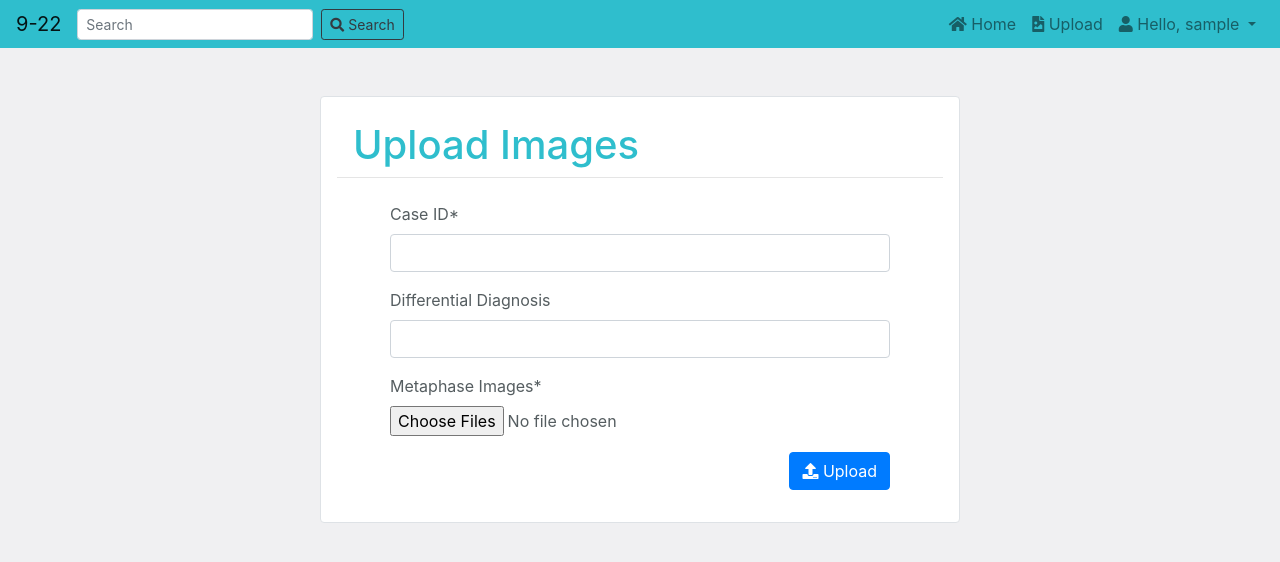
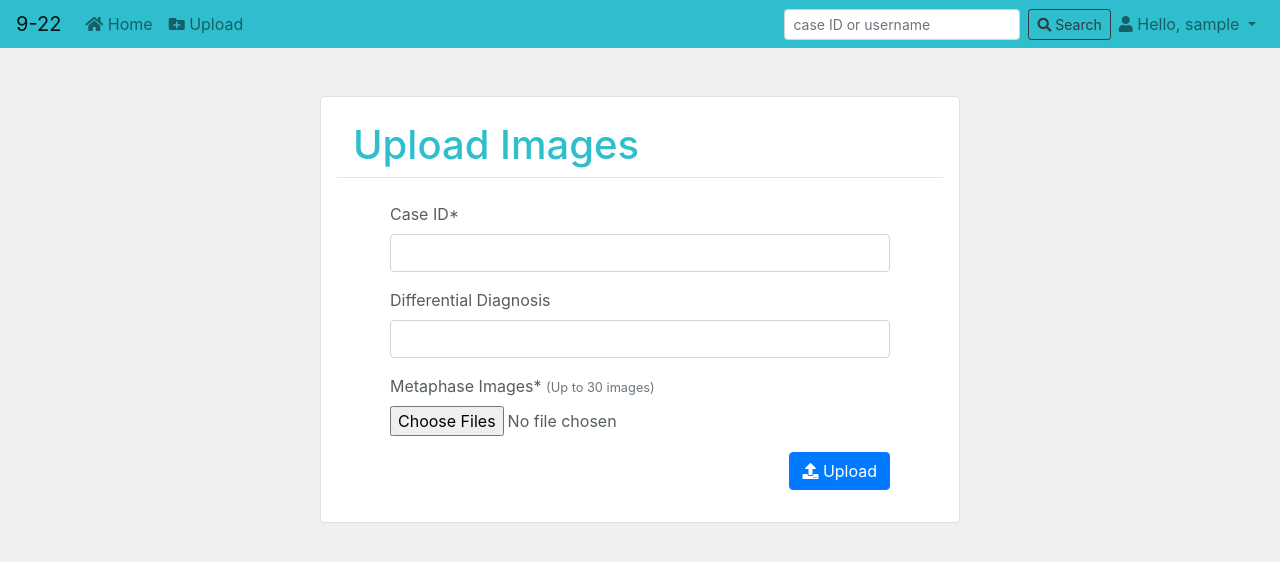
Before and after one commit to tamjtm/nine_twentytwo, a Django app: page /upload/ in a window 1280 px wide. Shown: the top 562 px of the page. Run offline with Django 3.2, Linux system fonts and the light colour scheme; the visitor is signed in with stand-in values (Sample User, id 1); parts of the project's set-up code (start-up, migrations or seed data) failed here and were passed over; some libraries are stand-ins or nearby versions.

Commit message:
improve some UI & limit images uploading

```diff
--- a/templates/base_generic.html
+++ b/templates/base_generic.html
@@ -46,22 +46,24 @@
         </button>
 
         <div class="collapse navbar-collapse " id="myNavbar">
-            <form class="form-inline my-2 my-lg-0" action="{% url 'index' %}" method="get">
-                <input name="search" class="form-control form-control-sm mr-sm-2" type="search" placeholder="Search"
-                       aria-label="Search">
-                <button class="btn btn-sm btn-outline-dark my-2 my-sm-0" type="submit"><i class="fas fa-search"></i>
-                    Search
-                </button>
-            </form>
-            <ul class="navbar-nav ml-auto mt-2 mt-lg-0 ">
+            <ul class="navbar-nav mt-2 mt-lg-0 ">
                 <li class="nav-item">
                     <a class="nav-link" href="{% url 'index' %}"><i class="fas fa-home"></i> Home</a>
                 </li>
                 {% if perms.verification.add_metaphaseimage %}
                 <li class="nav-item">
-                    <a class="nav-link" href="/upload"><i class="fas fa-file-image"></i> Upload</a>
+                    <a class="nav-link" href="/upload"><i class="fas fa-folder-plus"></i> Upload</a>
                 </li>
                 {% endif %}
+            </ul>
+            <ul class="navbar-nav ml-auto mt-2 mt-lg-0 ">
+                <form class="form-inline my-2 my-lg-0" action="{% url 'index' %}" method="get">
+                    <input name="search" class="form-control form-control-sm mr-sm-2" type="search" placeholder="case ID or username"
+                           aria-label="Search">
+                    <button class="btn btn-sm btn-outline-dark my-2 my-sm-0" type="submit"><i class="fas fa-search"></i>
+                        Search
+                    </button>
+                </form>
                 <li class="nav-item dropdown">
                     <a class="nav-link dropdown-toggle" href="#" id="navbarDropdown" role="button" data-toggle="dropdown" aria-haspopup="true" aria-expanded="false">
                         <i class="fas fa-user"></i> Hello, {{ user.get_username }}
@@ -81,7 +83,7 @@
             </ul>
         </div>
         {% else %}
-        <a class="navbar-brand text-uppercase" href="/allcases">Nine-Twentytwo</a>
+        <a class="navbar-brand text-uppercase" href="/allcases">9-22</a>
     {% endif %}
     </nav>
     {% endblock %}
@@ -89,6 +91,5 @@
 <div id="content" class="main pt-5">
     {% block content %}{% endblock %}
 </div>
-
 </body>
 </html>
--- a/templates/registration/login.html
+++ b/templates/registration/login.html
@@ -21,8 +21,7 @@
 <div class="d-flex mt-5"></div>
 {% endif %}
 <div class="border rounded mt-3 mx-auto bg-white" style="width: 400px; color: #555D60;">
-    <h3 class="mt-3 text-center" style="color: #2FBECD;">Login</h3>
-        <h5 class="mb-3 text-secondary text-center">Continue to 9-22</h5>
+    <h3 class="my-3 text-center" style="color: #2FBECD;">Login</h3>
         <hr class="mt-0 mb-4">
         <form method="post" action="{% url 'login' %}" class="form-group mx-5 my-3">
             {% csrf_token %}
--- a/templates/verification/case_form.html
+++ b/templates/verification/case_form.html
@@ -13,9 +13,8 @@
         {% csrf_token %}
         {{ form | crispy }}
         <div class="form-group">
-            <label for="original_image">Metaphase Images*</label>
+            <label for="original_image">Metaphase Images* <small class="text-muted">(Up to 30 images)</small></label>
             <input type="file" class="form-control-file" id="original_image" name="images" accept="image/*" multiple required>
-<!--            <input type="file" class="form-control-file" id="original_image" name="images" accept="image/*" required>-->
         </div>
         <div class="mt-3 mb-3 text-right">
             <button type="submit" class="btn btn-primary" id="btn-upload"><i class="fas fa-upload"></i> Upload</button>
@@ -28,14 +27,22 @@
             <div class="progress-bar progress-bar-striped progress-bar-animated" role="progressbar" aria-valuenow="100" aria-valuemin="0" aria-valuemax="100" style="width: 100%">..Loading..</div>
         </div>
     </center>
-<!--    <button type="button" class="btn btn-primary" id="btn-upload">Upload</button>-->
+
     <script>
         $('#progressbar').hide();
         $(document).ready(function(){
           $("#btn-upload").click(function(){
             $('form').submit(function()
             {
-                $('#progressbar').show();
+                var count = $('#original_image').get(0).files.length;
+                if(count > 30){
+                    alert("You are only allowed to upload a maximum of 30 images")
+                    return false;
+                }
+                else{
+                    $('#progressbar').show();
+                    $('#btn-upload').hide();
+                }
             })
           });
         });
```
